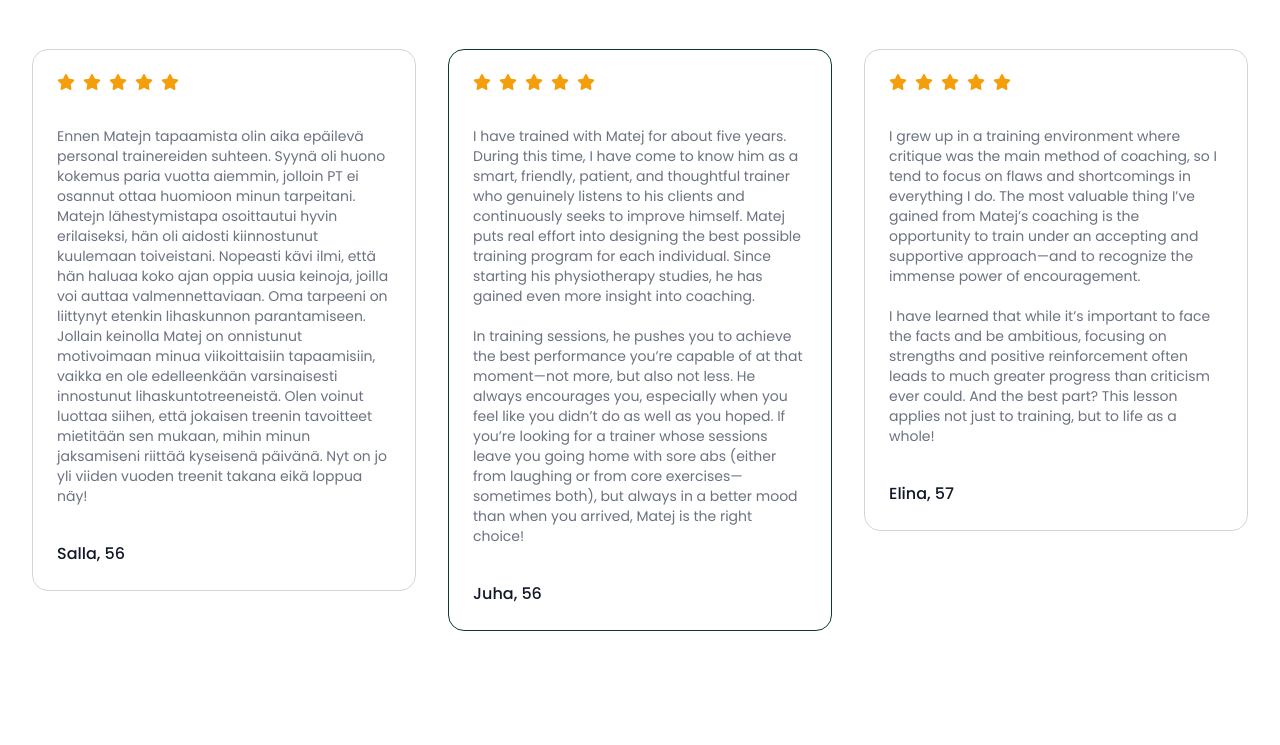
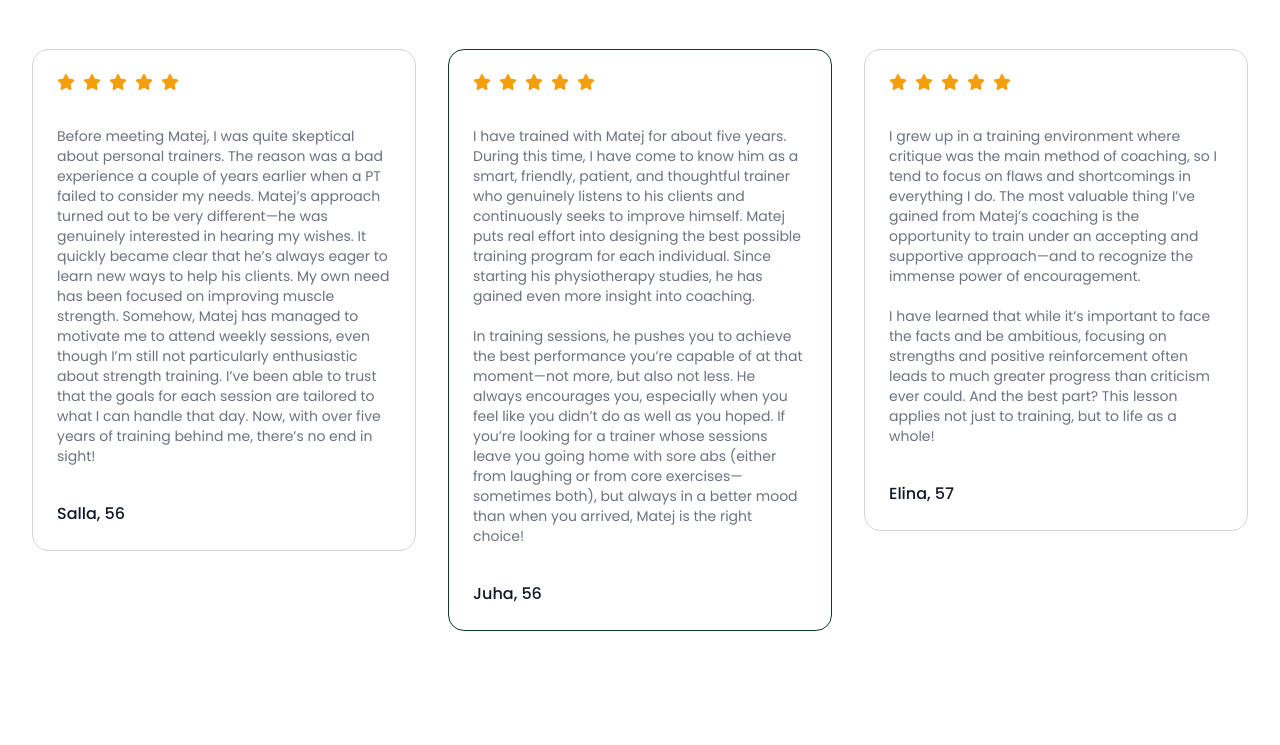
Before and after one commit to hax0-r/fiverr_gym, a plain HTML site: page En/index.html in a window 1280 px wide. Shown: the part 3180-3925 px from the top of the page. Drawn offline with nearby package versions, Linux system fonts and the light colour scheme; a script that the page names is missing.

Commit message:
complete

```diff
--- a/En/index.html
+++ b/En/index.html
@@ -550,8 +550,14 @@
                             <i class="fa-solid fa-star"></i>
                         </div>
                         <p class="text-sm text-gray-500 transition-all duration-500 mb-9 group-hover:text-gray-800 ">
-                            Ennen Matejn tapaamista olin aika epäilevä personal trainereiden suhteen. Syynä oli huono kokemus paria vuotta aiemmin, jolloin PT ei osannut ottaa huomioon minun tarpeitani. Matejn lähestymistapa osoittautui hyvin erilaiseksi, hän oli aidosti kiinnostunut kuulemaan toiveistani. Nopeasti kävi ilmi, että hän haluaa koko ajan oppia uusia keinoja, joilla voi auttaa valmennettaviaan. Oma tarpeeni on liittynyt etenkin lihaskunnon parantamiseen. Jollain keinolla Matej on onnistunut motivoimaan minua viikoittaisiin tapaamisiin, vaikka en ole edelleenkään varsinaisesti innostunut lihaskuntotreeneistä. Olen voinut luottaa siihen, että jokaisen treenin tavoitteet mietitään sen mukaan, mihin minun jaksamiseni riittää kyseisenä päivänä. Nyt on jo yli viiden vuoden treenit takana eikä loppua näy!
-
+                            Before meeting Matej, I was quite skeptical about personal trainers. The reason was a bad
+                            experience a couple of years earlier when a PT failed to consider my needs. Matej’s approach
+                            turned out to be very different—he was genuinely interested in hearing my wishes. It quickly
+                            became clear that he’s always eager to learn new ways to help his clients. My own need has
+                            been focused on improving muscle strength. Somehow, Matej has managed to motivate me to
+                            attend weekly sessions, even though I’m still not particularly enthusiastic about strength
+                            training. I’ve been able to trust that the goals for each session are tailored to what I can
+                            handle that day. Now, with over five years of training behind me, there’s no end in sight!
                         </p>
                         <div class="flex items-center gap-5">
                             <h5
```
Also changed, not shown: index.html (+2 -8 lines).
